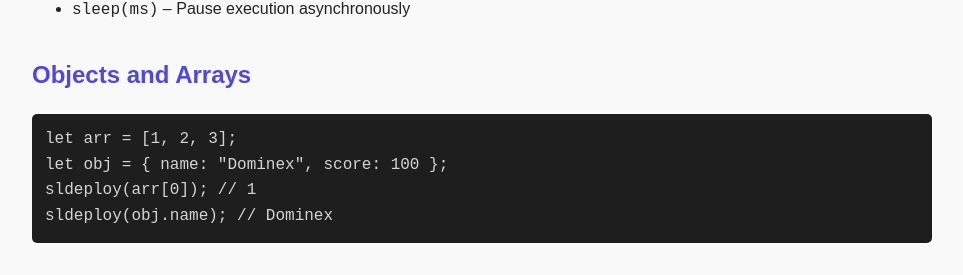
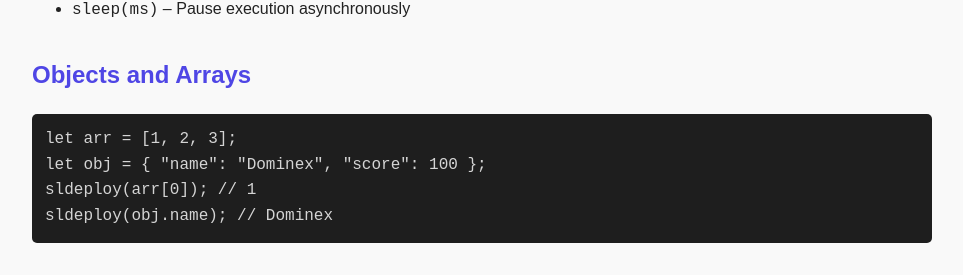
Before and after one commit to developerdominex/learning-starlight, a plain HTML site: page index.html in a window 1280 px wide. Shown: the part 3475-3750 px from the top of the page, without its empty margins (158-1121 px from the left). Drawn offline with Linux system fonts and the light colour scheme.

Commit message:
Update index.html

```diff
--- a/index.html
+++ b/index.html
@@ -181,7 +181,7 @@ import * as helpers from "./helpers.sl";</code></pre>
   <section>
     <h2>Objects and Arrays</h2>
     <pre><code>let arr = [1, 2, 3];
-let obj = { name: "Dominex", score: 100 };
+let obj = { "name": "Dominex", "score": 100 };
 sldeploy(arr[0]); // 1
 sldeploy(obj.name); // Dominex</code></pre>
   </section>
```
